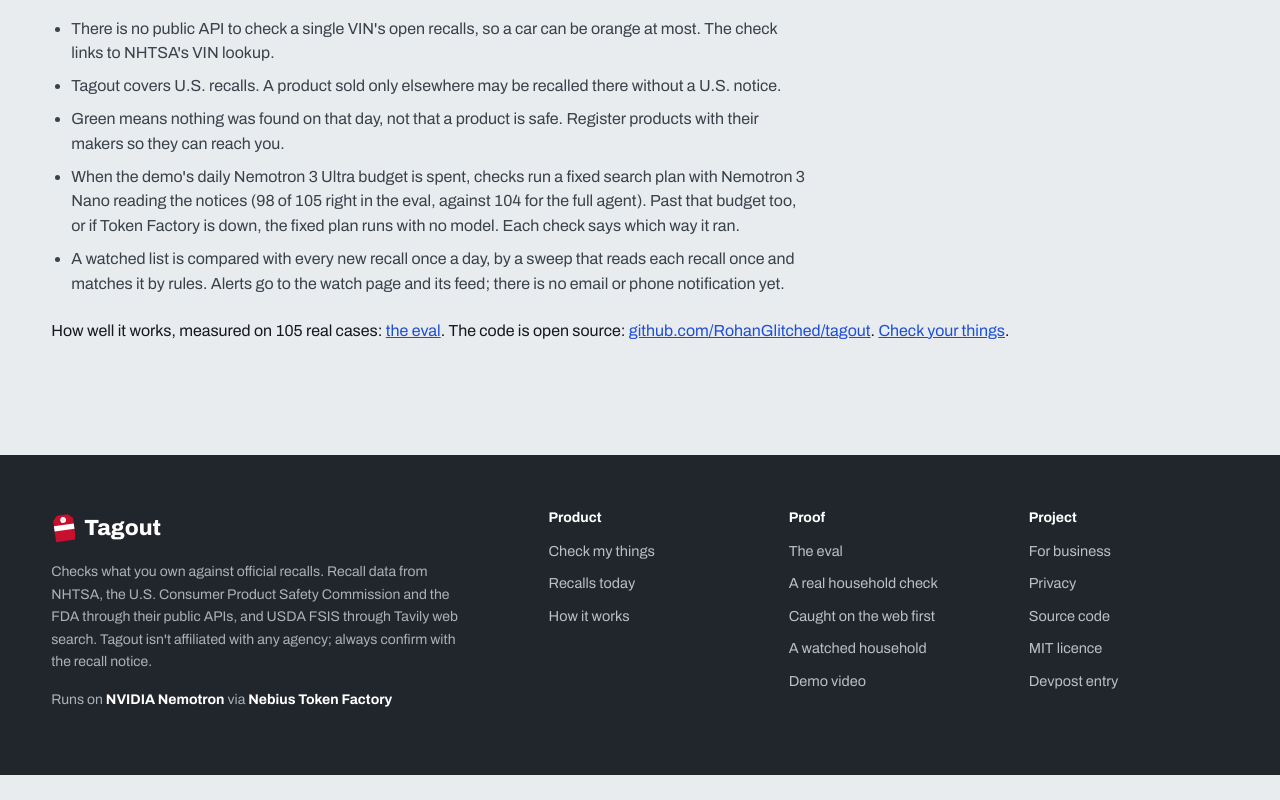
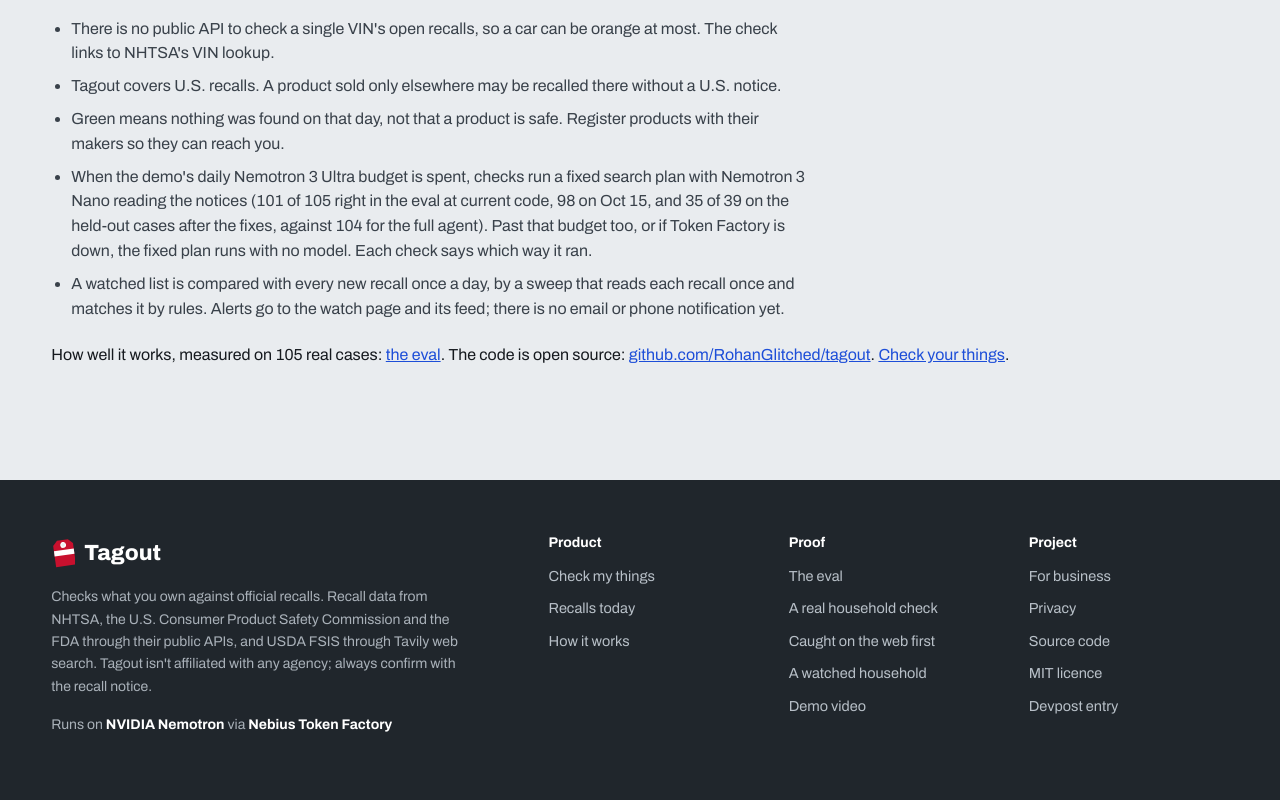
Before and after one commit to RohanGlitched/tagout, a Next.js app: page /how in a window 1280 px wide. Shown: the part 2766-3566 px from the top of the page. Before the commit the page ends 3541 px from the top, so only its background shows below. Built offline with nearby package versions, Linux system fonts and the light colour scheme; no server answers; what async_hooks would draw is missing.

Commit message:
Copy: lite tier 101/105 at current code (98 on Oct 15), Tavily credits as billed, vision prices, the cache archive

```diff
--- a/app/how/page.tsx
+++ b/app/how/page.tsx
@@ -135,7 +135,7 @@
             <li>Tagout covers U.S. recalls. A product sold only elsewhere may be recalled there without a U.S. notice.</li>
             <li>Green means nothing was found on that day, not that a product is safe. Register products with their makers so they can reach you.</li>
             <li>
-              When the demo&apos;s daily Nemotron 3 Ultra budget is spent, checks run a fixed search plan with Nemotron 3 Nano reading the notices (98 of 105 right in the eval, against
+              When the demo&apos;s daily Nemotron 3 Ultra budget is spent, checks run a fixed search plan with Nemotron 3 Nano reading the notices (101 of 105 right in the eval at current code, 98 on Oct 15, and 35 of 39 on the held-out cases after the fixes, against
               104 for the full agent). Past that budget too, or if Token Factory is down, the fixed plan runs with no model. Each check says which way it ran.
             </li>
             <li>A watched list is compared with every new recall once a day, by a sweep that reads each recall once and matches it by rules. Alerts go to the watch page and its feed; there is no email or phone notification yet.</li>
--- a/app/proof/page.tsx
+++ b/app/proof/page.tsx
@@ -469,7 +469,7 @@
               We chose the cases. Recalled units come from recent notices that print a code, which is the case Tagout is built for; a product whose notice prints no code can only ever
               be orange.
             </li>
-            <li>Cost is tokens times Token Factory&apos;s list prices ($1/$3 per million for Ultra, $0.30/$0.90 for Super, $0.06/$0.24 for Nano). Tavily credits are counted separately ($0.008 each at pay-as-you-go rates; see the business page for the all-in cost). Agency APIs are free.</li>
+            <li>Cost is tokens times Token Factory&apos;s list prices ($1/$3 per million for Ultra, $0.30/$0.90 for Super and for Super VL, $0.45/$3 for Qwen3.8 27B, $0.10/$0.30 for Gemma 3 27B, $0.06/$0.24 for Nano). Tavily credits are counted separately ($0.008 each at pay-as-you-go rates; see the business page for the all-in cost). Agency APIs are free.</li>
           </ul>
           <p className={s.more}>
             Reproduce it: <span className="code">node eval/verify.mjs</span>, then <span className="code">npx tsx --conditions=react-server eval/run.ts tagout</span> for each arm, then{" "}
--- a/components/check/CheckRoom.tsx
+++ b/components/check/CheckRoom.tsx
@@ -267,8 +267,8 @@
   const e = rec.engine;
   if (!e) return null;
   const tk = e.tokens;
-  // Tavily credits: one per search, one per page extracted (as Tavily bills them).
-  const web = (rec.log ?? []).filter((x) => x.t === "step" && (x.step.tool === "search_web" || x.step.tool === "read_page")).length;
+  // Tavily credits as billed (an extract is 1 per 5 URLs read); older checks count one per search or page read.
+  const web = e.tavily?.credits ?? (rec.log ?? []).filter((x) => x.t === "step" && (x.step.tool === "search_web" || x.step.tool === "read_page")).length;
   // Tokens priced like Ultra when an older check carries no cost of its own.
   const usd = tk ? (tk.usd ?? (tk.prompt * 1 + tk.completion * 3) / 1e6) : 0;
   const roles: [string, string | undefined][] =
@@ -320,7 +320,7 @@
             ; <b>{plural(web, "Tavily credit")}</b> (about {(web * 0.8).toFixed(0)}¢)
           </>
         ) : null}
-        .{e.mode === "lite" ? " Today's full-agent budget was spent, so this ran on the lite tier: 98 of 105 right in the eval, none cleared." : ""}
+        .{e.mode === "lite" ? " Today's full-agent budget was spent, so this ran on the lite tier: 101 of 105 right in the eval, none cleared." : ""}
       </p>
       {extras.length ? <p className={s.cost}>{extras.join("; ")}.</p> : null}
     </section>
```
Also changed, not shown: 1 other file (tests, documents, lock files or other folders).
